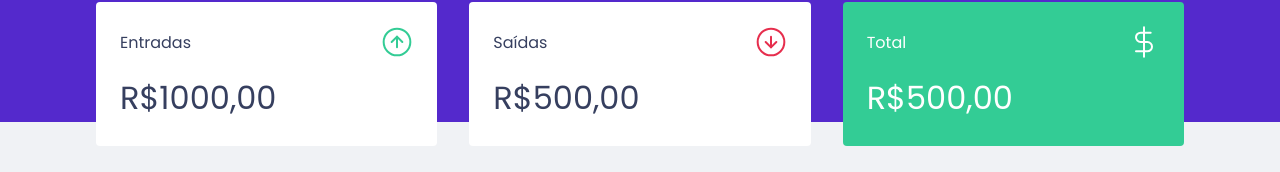
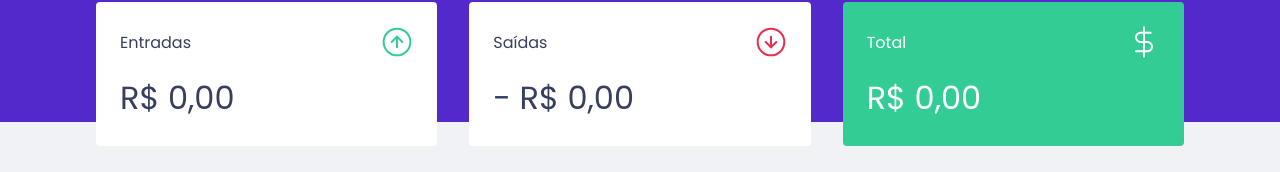
Before and after one commit to clarabrancalhao/dt-money, a React (Create React App) app: page / in a window 1280 px wide. Shown: the part 150-322 px from the top of the page. Built offline with nearby package versions, Linux system fonts and the light colour scheme; no server answers; what miragejs would draw is missing.

Commit message:
feat: use context api

```diff
--- a/src/App.tsx
+++ b/src/App.tsx
@@ -3,6 +3,7 @@ import { Header } from "./components/Header";
 import { GlobalStyle } from "./styles/global";
 import { useState } from "react";
 import { NewTransactionModal } from "./components/NewTransactionModal";
+import { TransactionsProvider } from "./hooks/useTransactions";
 
 export function App() {
   const [isNewTransactionModalOpen, setIsNewTransactionModalOpen] =
@@ -16,7 +17,7 @@ export function App() {
     setIsNewTransactionModalOpen(false);
   };
   return (
-    <>
+    <TransactionsProvider>
       <Header onOpenNewTransactionModal={handleOpenNewTransactionModal} />
       <Dashboard />
 
@@ -26,6 +27,6 @@ export function App() {
       />
 
       <GlobalStyle />
-    </>
+    </TransactionsProvider>
   );
 }
--- a/src/components/NewTransactionModal/index.tsx
+++ b/src/components/NewTransactionModal/index.tsx
@@ -4,7 +4,7 @@ import closeModalImg from "../../assets/close.svg";
 import incomeImg from "../../assets/income.svg";
 import outcomeImg from "../../assets/outcome.svg";
 import { FormEvent, useState } from "react";
-import { api } from "../../services/api";
+import { useTransactions } from "../../hooks/useTransactions";
 
 Modal.setAppElement("#root");
 
@@ -17,21 +17,30 @@ export const NewTransactionModal = ({
   isOpen,
   onRequestClose,
 }: NewTransactionModalProps) => {
+  const { createTransaction } = useTransactions();
   const [type, setType] = useState("deposit");
   const [title, setTitle] = useState("");
-  const [value, setValue] = useState(0);
+  const [amount, setAmount] = useState(0);
   const [category, setCategory] = useState("");
 
-  const handleFormSubmit = (event: FormEvent) => {
+  const handleFormSubmit = async (event: FormEvent) => {
     event.preventDefault();
 
     const data = {
       title,
-      value,
+      amount,
       category,
+      type,
+      createdAt: new Date(),
     };
 
-    api.post("/transactions", data);
+    await createTransaction(data);
+
+    setTitle("");
+    setAmount(0);
+    setCategory("");
+    setType("deposit");
+    onRequestClose();
   };
 
   return (
@@ -59,8 +68,8 @@ export const NewTransactionModal = ({
         <input
           type="number"
           placeholder="Valor"
-          value={value}
-          onChange={(event) => setValue(+event.target.value)}
+          value={amount}
+          onChange={(event) => setAmount(+event.target.value)}
         />
         <TransactionTypeContainer>
           <RadioBox
--- a/src/components/Summary/index.tsx
+++ b/src/components/Summary/index.tsx
@@ -2,8 +2,27 @@ import { Container } from "./styles";
 import incomeImg from "../../assets/income.svg";
 import outcomeImg from "../../assets/outcome.svg";
 import totalImg from "../../assets/total.svg";
+import { useTransactions } from "../../hooks/useTransactions";
 
 export const Summary = () => {
+  const { transactions } = useTransactions();
+
+  const totalDeposit = transactions.reduce((total, transaction) => {
+    if (transaction.type === "deposit") {
+      return total + transaction.amount;
+    }
+    return total;
+  }, 0);
+
+  const totalWithdraw = transactions.reduce((total, transaction) => {
+    if (transaction.type === "withdraw") {
+      return total + transaction.amount;
+    }
+    return total;
+  }, 0);
+
+  const total = totalDeposit - totalWithdraw;
+
   return (
     <Container>
       <div>
@@ -11,21 +30,37 @@ export const Summary = () => {
           <p>Entradas</p>
           <img src={incomeImg} alt="Entradas" />
         </header>
-        <strong>R$1000,00</strong>
+        <strong>
+          {new Intl.NumberFormat("pt-BR", {
+            style: "currency",
+            currency: "BRL",
+          }).format(totalDeposit)}
+        </strong>
       </div>
       <div>
         <header>
           <p>Saídas</p>
           <img src={outcomeImg} alt="Saídas" />
         </header>
-        <strong>R$500,00</strong>
+        <strong>
+          -{" "}
+          {new Intl.NumberFormat("pt-BR", {
+            style: "currency",
+            currency: "BRL",
+          }).format(totalWithdraw)}
+        </strong>
       </div>
       <div className="highlight-background">
         <header>
           <p>Total</p>
           <img src={totalImg} alt="Total" />
         </header>
-        <strong>R$500,00</strong>
+        <strong>
+          {new Intl.NumberFormat("pt-BR", {
+            style: "currency",
+            currency: "BRL",
+          }).format(total)}
+        </strong>
       </div>
     </Container>
   );
--- a/src/components/TransactionsTable/index.tsx
+++ b/src/components/TransactionsTable/index.tsx
@@ -1,23 +1,8 @@
-import { useEffect, useState } from "react";
-import { api } from "../../services/api";
 import { Container } from "./styles";
-
-interface Transaction {
-  id: number;
-  title: string;
-  amount: number;
-  type: string;
-  category: string;
-  createdAt: string;
-}
+import { useTransactions } from "../../hooks/useTransactions";
 
 export const TransactionsTable = () => {
-  const [transactions, setTransactions] = useState<Transaction[]>([]);
-  useEffect(() => {
-    api
-      .get("/transactions")
-      .then((response) => setTransactions(response.data.transactions));
-  }, []);
+  const { transactions } = useTransactions();
 
   return (
     <Container>
--- /dev/null
+++ b/src/hooks/useTransactions.tsx
@@ -0,0 +1,71 @@
+import { createContext, useState, useEffect, useContext } from "react";
+import { api } from "../services/api";
+
+interface Transaction {
+  id: number;
+  title: string;
+  amount: number;
+  type: string;
+  category: string;
+  createdAt: string | Date;
+}
+
+interface TransactionsProviderProps {
+  children: React.ReactNode;
+}
+
+interface TransactionsContextData {
+  transactions: Transaction[];
+  createTransaction: (transaction: TransactionInput) => Promise<void>;
+}
+
+interface CreateTransactionResponse {
+  data: {
+    transaction: Transaction;
+  };
+  status: number;
+}
+
+type TransactionInput = Omit<Transaction, "id">;
+
+const TransactionsContext = createContext<TransactionsContextData>(
+  {} as TransactionsContextData
+);
+
+export const TransactionsProvider = ({
+  children,
+}: TransactionsProviderProps) => {
+  const [transactions, setTransactions] = useState<Transaction[]>([]);
+
+  useEffect(() => {
+    api
+      .get("/transactions")
+      .then((response) => setTransactions(response.data.transactions));
+  }, []);
+
+  const createTransaction = async (transaction: TransactionInput) => {
+    const response: CreateTransactionResponse = await api.post(
+      "/transactions",
+      transaction
+    );
+    setTransactions((prev) => [...prev, response.data.transaction]);
+  };
+
+  return (
+    <TransactionsContext.Provider value={{ transactions, createTransaction }}>
+      {children}
+    </TransactionsContext.Provider>
+  );
+};
+
+export const useTransactions = () => {
+  const context = useContext(TransactionsContext);
+
+  if (!context) {
+    throw new Error(
+      "useTransactions must be used within a TransactionsProvider"
+    );
+  }
+
+  return context;
+};
```
